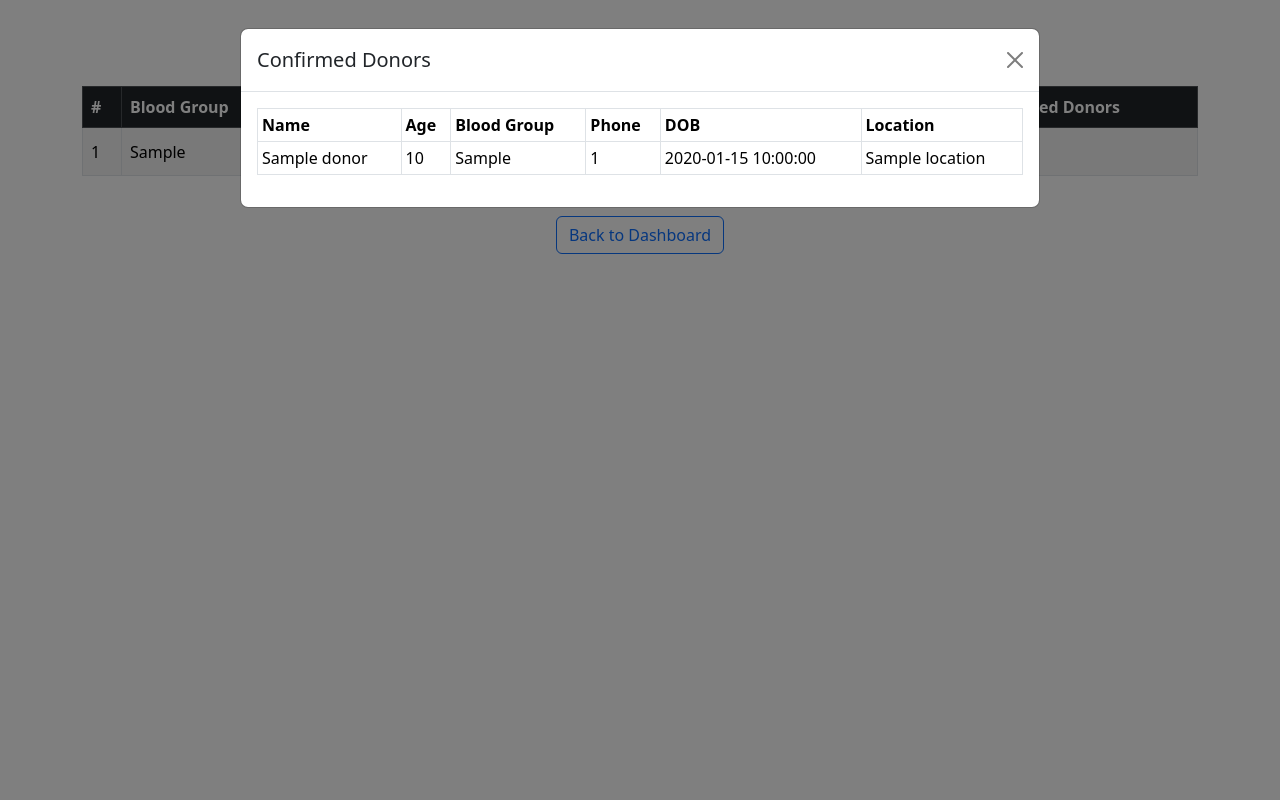
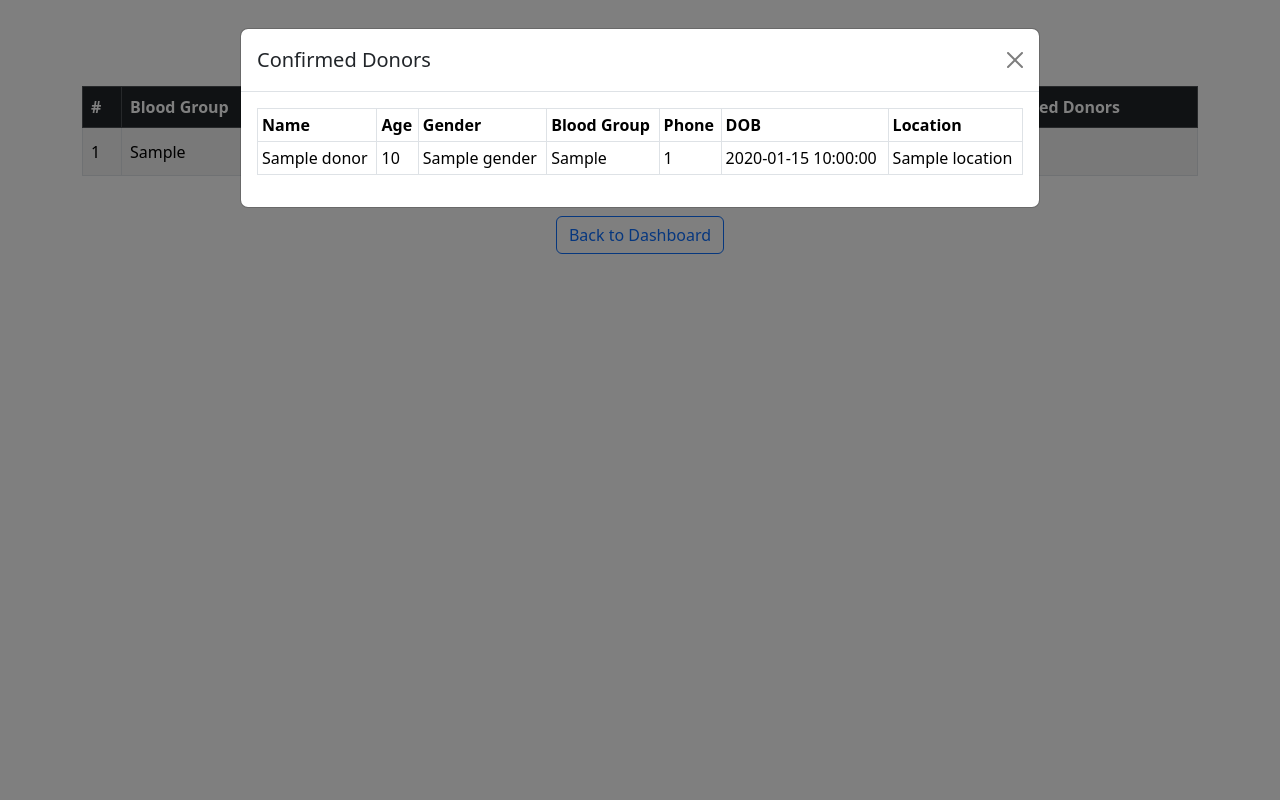
Before and after one commit to arnavt1605/IVR-Caller-System, a Flask app: template templates/history.html in a window 1280 px wide, after a click on "View". Run offline with Flask 3, Linux system fonts and the light colour scheme; the template is opened without the code that fills it: most values are stand-ins (such as "Sample title", 1, 10 or a date in 2020); some libraries are stand-ins or nearby versions.

Commit message:
Gender column added

```diff
--- a/templates/history.html
+++ b/templates/history.html
@@ -50,6 +50,7 @@
                           <tr>
                             <th>Name</th>
                             <th>Age</th>
+                            <th>Gender</th>
                             <th>Blood Group</th>
                             <th>Phone</th>
                             <th>DOB</th>
@@ -61,6 +62,7 @@
                           <tr>
                             <td>{{ donor.Name }}</td>
                             <td>{{ donor.Age }}</td>
+                            <td>{{ donor.Gender }}</td>
                             <td>{{ donor.Blood_Group }}</td>
                             <td>{{ donor.Phone_Number }}</td>
                             <td>{{ donor.DOB }}</td>
```
